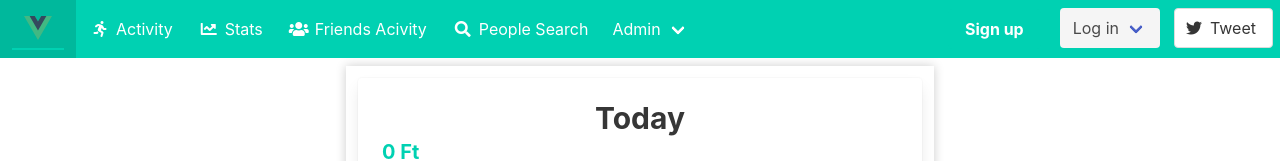
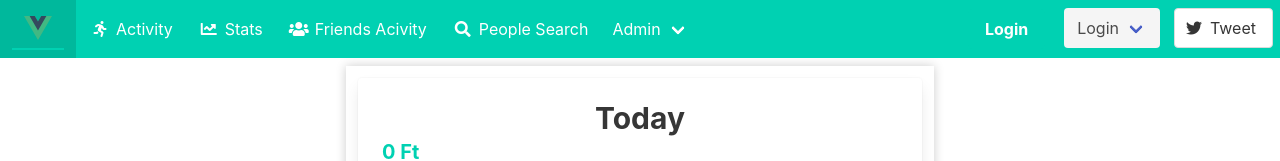
Before and after one commit to Pippin404/CPS-493-Final-Project, a Vue app in the folder client/: page / in a window 1280 px wide. Shown: the top 161 px of the page. Built offline with nearby package versions, Linux system fonts and the light colour scheme.

Commit message:
Added a small login functionality that displayes the persons email when switched. Default state is "login" instead of null. No funcitonality yet

```diff
--- a/client/src/components/NavBar.vue
+++ b/client/src/components/NavBar.vue
@@ -3,12 +3,13 @@ import { RouterLink } from 'vue-router';
 import { ref } from 'vue';
 
 
-let isActive = ref(false);
+const isActive = ref(false);
+const UserProfile=ref('Login');
+
 
 function toggleMenu() {
   isActive.value = !isActive.value;
 }
-
 </script>
 
 
@@ -87,7 +88,7 @@ function toggleMenu() {
       <div class="navbar-item">
         <div class="buttons">
           <a class="button is-primary">
-            <strong>Sign up</strong>
+            <strong> {{UserProfile}}</strong>
           </a>
         </div>
       </div>
@@ -95,19 +96,19 @@ function toggleMenu() {
 
       <div class="navbar-item has-dropdown is-hoverable  button is-light margin">
           <a class="navbar-link">
-            Log in
+            Login
           </a>
 
           <div class="navbar-dropdown">
-            <RouterLink to="/about" class="navbar-item">
+            <div class="navbar-item" @click="UserProfile='plotkinm@newpaltz.edu'">
               Moshe
-            </RouterLink>
-            <RouterLink to="/about" class="navbar-item">
+            </div>
+            <div class="navbar-item" @click="UserProfile='jane.smith@example.com'">
               Jane Smith
-            </RouterLink>
-            <RouterLink to="/about" class="navbar-item">
+            </div>
+            <div class="navbar-item" @click="UserProfile='mike.johnson@example.com'">
               Mike Johnson
-            </RouterLink>
+            </div>
 
           </div>
         </div>
```
